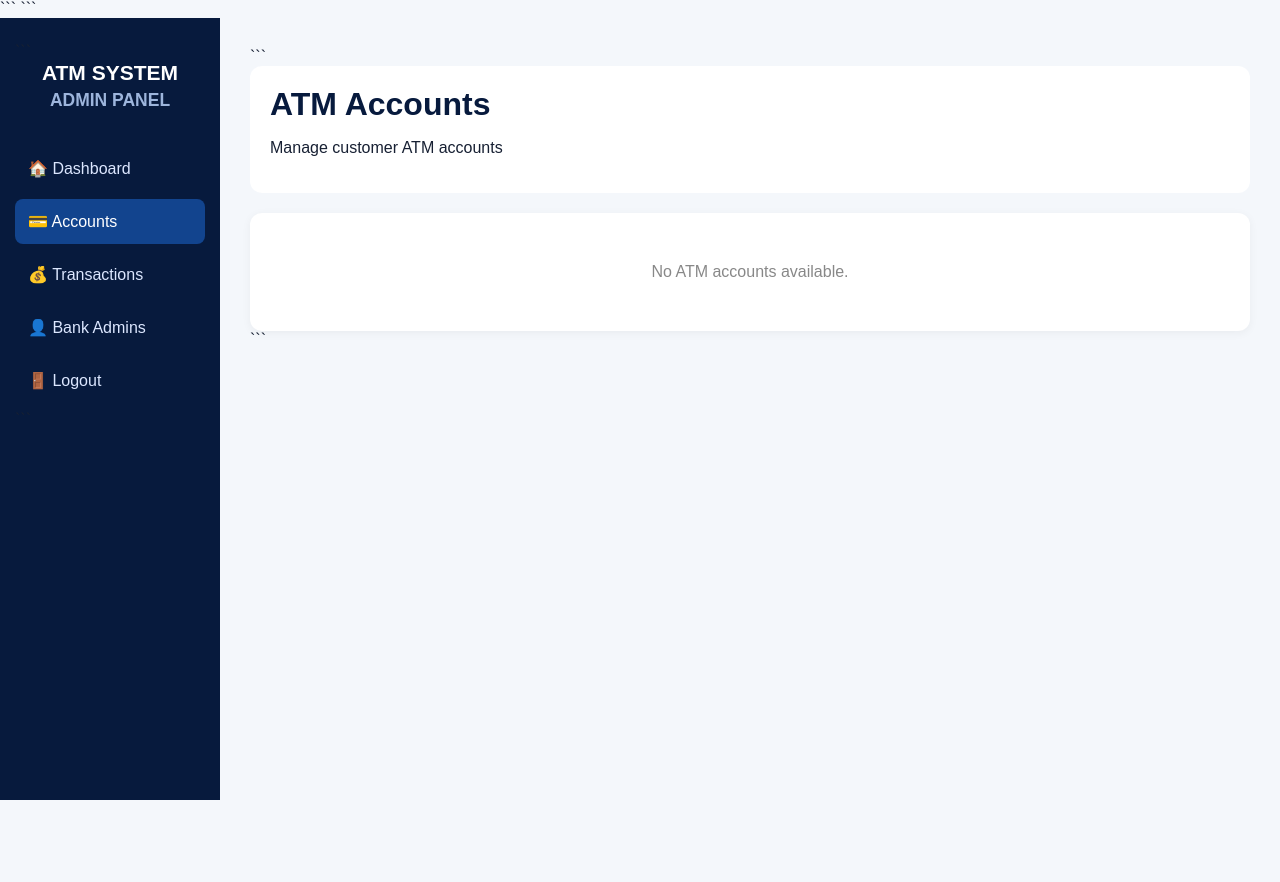
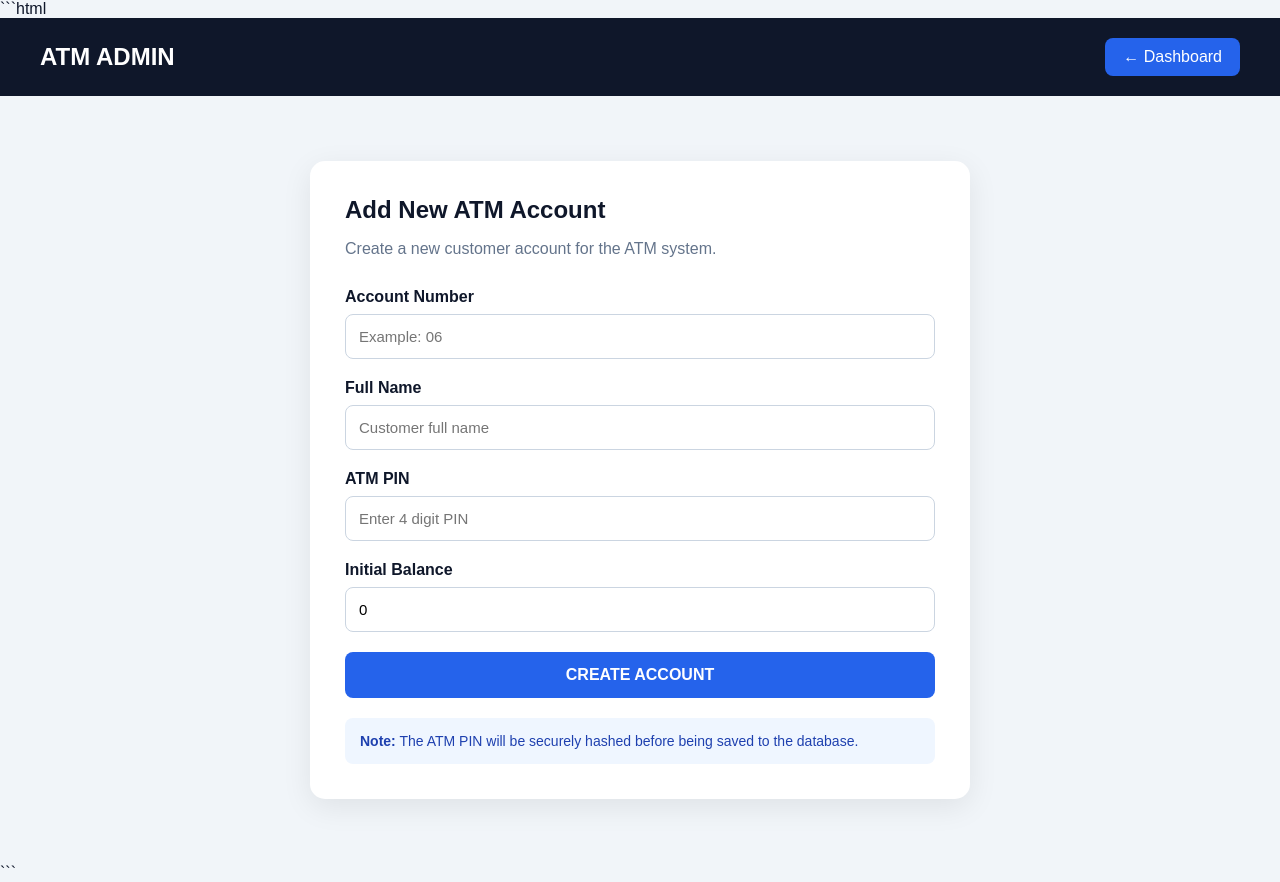
Before and after one commit to JOACKIMII/atm_system, a Django app: template templates/atm/accounts.html in a window 1280 px wide. Before the commit the page ends 800 px from the top, so only its background shows below. Run offline with Django 5.2, Linux system fonts and the light colour scheme; the template is opened without the code that fills it, so the values that code supplies are empty.

Commit message:
Add ATM account management

````diff
--- a/atm/urls.py
+++ b/atm/urls.py
@@ -1,10 +1,21 @@
+
 from django.urls import path
+
 from . import views
 
+
 urlpatterns = [
+
     path(
         "admin-dashboard/",
         views.admin_dashboard,
         name="admin_dashboard"
     ),
+
+    path(
+        "admin-dashboard/add-account/",
+        views.add_account,
+        name="add_account"
+    ),
+
 ]
--- a/templates/atm/accounts.html
+++ b/templates/atm/accounts.html
@@ -1,11 +1,12 @@
+```html
 <!DOCTYPE html>
-
-<html>
+<html lang="en">
 <head>
     <meta charset="UTF-8">
-    <title>ATM Accounts</title>
+    <meta name="viewport" content="width=device-width, initial-scale=1.0">
 
-```
+    <title>Add ATM Account</title>
+
     <style>
         * {
             box-sizing: border-box;
@@ -14,192 +15,255 @@
         body {
             margin: 0;
             font-family: Arial, sans-serif;
-        background: #f4f7fb;
-        color: #172033;
+            background: #f1f5f9;
+            color: #0f172a;
         }
 
-    .sidebar {
-        position: fixed;
-        width: 220px;
-        height: 100vh;
-        background: #071a3d;
-        padding: 25px 15px;
+        .header {
+            background: #0f172a;
+            color: white;
+            padding: 20px 40px;
+            display: flex;
+            justify-content: space-between;
+            align-items: center;
         }
 
-    .logo {
-        color: white;
-        text-align: center;
-        font-size: 21px;
-        font-weight: bold;
-        margin-bottom: 35px;
+        .header h1 {
+            margin: 0;
+            font-size: 24px;
         }
 
-    .logo small {
-        display: block;
-        color: #9db5dc;
-        margin-top: 5px;
+        .back {
+            color: white;
+            text-decoration: none;
+            background: #2563eb;
+            padding: 10px 18px;
+            border-radius: 8px;
         }
 
-    .menu {
-        display: block;
-        text-decoration: none;
-        color: #dce7ff;
-        padding: 13px;
-        border-radius: 8px;
+        .container {
+            max-width: 700px;
+            margin: 45px auto;
+            padding: 20px;
+        }
+
+        .card {
+            background: white;
+            padding: 35px;
+            border-radius: 15px;
+            box-shadow: 0 8px 30px rgba(0, 0, 0, 0.08);
+        }
+
+        .card h2 {
+            margin-top: 0;
             margin-bottom: 8px;
         }
 
-    .menu:hover,
-    .active {
-        background: #12448e;
-        color: white;
+        .subtitle {
+            color: #64748b;
+            margin-bottom: 30px;
         }
 
-    .main {
-        margin-left: 220px;
-        padding: 30px;
-    }
-
-    .header {
-        background: white;
-        padding: 20px;
-        border-radius: 12px;
+        .form-group {
             margin-bottom: 20px;
         }
 
-    h1 {
-        margin: 0;
-        color: #071a3d;
+        label {
+            display: block;
+            font-weight: bold;
+            margin-bottom: 8px;
         }
 
-    .panel {
-        background: white;
-        padding: 20px;
-        border-radius: 12px;
-        box-shadow: 0 2px 10px rgba(0,0,0,.05);
+        input {
+            width: 100%;
+            padding: 13px;
+            border: 1px solid #cbd5e1;
+            border-radius: 8px;
+            font-size: 15px;
+            outline: none;
         }
 
-    table {
-        width: 100%;
-        border-collapse: collapse;
+        input:focus {
+            border-color: #2563eb;
         }
 
-    th {
-        background: #071a3d;
+        .btn {
+            width: 100%;
+            border: none;
+            padding: 14px;
+            background: #2563eb;
             color: white;
-        padding: 13px;
-        text-align: left;
+            border-radius: 8px;
+            font-size: 16px;
+            font-weight: bold;
+            cursor: pointer;
         }
 
-    td {
-        padding: 13px;
-        border-bottom: 1px solid #eee;
+        .btn:hover {
+            background: #1d4ed8;
         }
 
-    .money {
-        color: #087443;
-        font-weight: bold;
+        .message {
+            padding: 12px;
+            margin-bottom: 20px;
+            border-radius: 8px;
+            background: #fee2e2;
+            color: #991b1b;
         }
 
-    .empty {
-        text-align: center;
-        padding: 30px;
-        color: #888;
+        .info {
+            margin-top: 20px;
+            padding: 15px;
+            background: #eff6ff;
+            border-radius: 8px;
+            color: #1e40af;
+            font-size: 14px;
         }
     </style>
-```
-
 </head>
 
 <body>
 
-<div class="sidebar">
+    <div class="header">
 
-```
-<div class="logo">
-    ATM SYSTEM
-    <small>ADMIN PANEL</small>
-</div>
+        <h1>ATM ADMIN</h1>
 
-<a href="/admin-dashboard/" class="menu">
-    🏠 Dashboard
+        <a
+            href="{% url 'admin_dashboard' %}"
+            class="back"
+        >
+            ← Dashboard
         </a>
-
-<a href="/accounts/" class="menu active">
-    💳 Accounts
-</a>
-
-<a href="/transactions/" class="menu">
-    💰 Transactions
-</a>
-
-<a href="/bank-admins/" class="menu">
-    👤 Bank Admins
-</a>
-
-<a href="/logout/" class="menu">
-    🚪 Logout
-</a>
-```
 
     </div>
 
-<div class="main">
 
-```
-<div class="header">
-    <h1>ATM Accounts</h1>
-    <p>Manage customer ATM accounts</p>
+    <div class="container">
+
+        <div class="card">
+
+            <h2>Add New ATM Account</h2>
+
+            <p class="subtitle">
+                Create a new customer account for the ATM system.
+            </p>
+
+
+            {% if messages %}
+
+                {% for message in messages %}
+
+                    <div class="message">
+                        {{ message }}
                     </div>
-
-<div class="panel">
-
-    {% if accounts %}
-
-    <table>
-
-        <thead>
-            <tr>
-                <th>ID</th>
-                <th>Account</th>
-                <th>Balance</th>
-            </tr>
-        </thead>
-
-        <tbody>
-
-            {% for account in accounts %}
-
-            <tr>
-                <td>#{{ account.id }}</td>
-
-                <td>
-                    {{ account }}
-                </td>
-
-                <td class="money">
-                    {{ account.balance }}
-                </td>
-            </tr>
 
                 {% endfor %}
 
-        </tbody>
+            {% endif %}
 
-    </table>
 
-    {% else %}
+            <form method="POST">
 
-    <div class="empty">
-        No ATM accounts available.
+                {% csrf_token %}
+
+
+                <div class="form-group">
+
+                    <label for="account_number">
+                        Account Number
+                    </label>
+
+                    <input
+                        type="text"
+                        id="account_number"
+                        name="account_number"
+                        placeholder="Example: 06"
+                        required
+                    >
+
                 </div>
 
-    {% endif %}
+
+                <div class="form-group">
+
+                    <label for="full_name">
+                        Full Name
+                    </label>
+
+                    <input
+                        type="text"
+                        id="full_name"
+                        name="full_name"
+                        placeholder="Customer full name"
+                        required
+                    >
 
                 </div>
-```
+
+
+                <div class="form-group">
+
+                    <label for="pin">
+                        ATM PIN
+                    </label>
+
+                    <input
+                        type="password"
+                        id="pin"
+                        name="pin"
+                        placeholder="Enter 4 digit PIN"
+                        minlength="4"
+                        maxlength="6"
+                        inputmode="numeric"
+                        required
+                    >
+
+                </div>
+
+
+                <div class="form-group">
+
+                    <label for="balance">
+                        Initial Balance
+                    </label>
+
+                    <input
+                        type="number"
+                        id="balance"
+                        name="balance"
+                        placeholder="Example: 50000"
+                        min="0"
+                        step="0.01"
+                        value="0"
+                        required
+                    >
+
+                </div>
+
+
+                <button
+                    type="submit"
+                    class="btn"
+                >
+                    CREATE ACCOUNT
+                </button>
+
+            </form>
+
+
+            <div class="info">
+
+                <strong>Note:</strong>
+
+                The ATM PIN will be securely hashed before
+                being saved to the database.
+
+            </div>
+
+        </div>
 
     </div>
 
 </body>
 </html>
+```
````
Also changed, not shown: atm/views.py (+78 -1 lines). Lines whose indentation alone changed are shown as unchanged.
